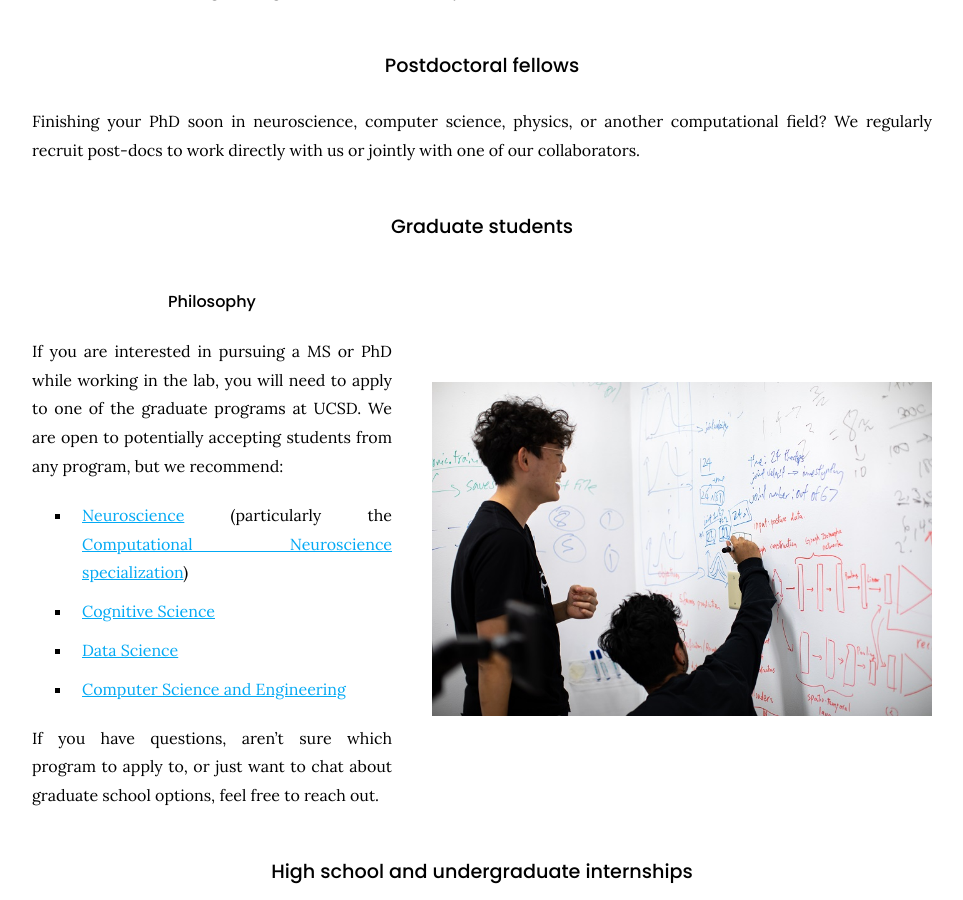
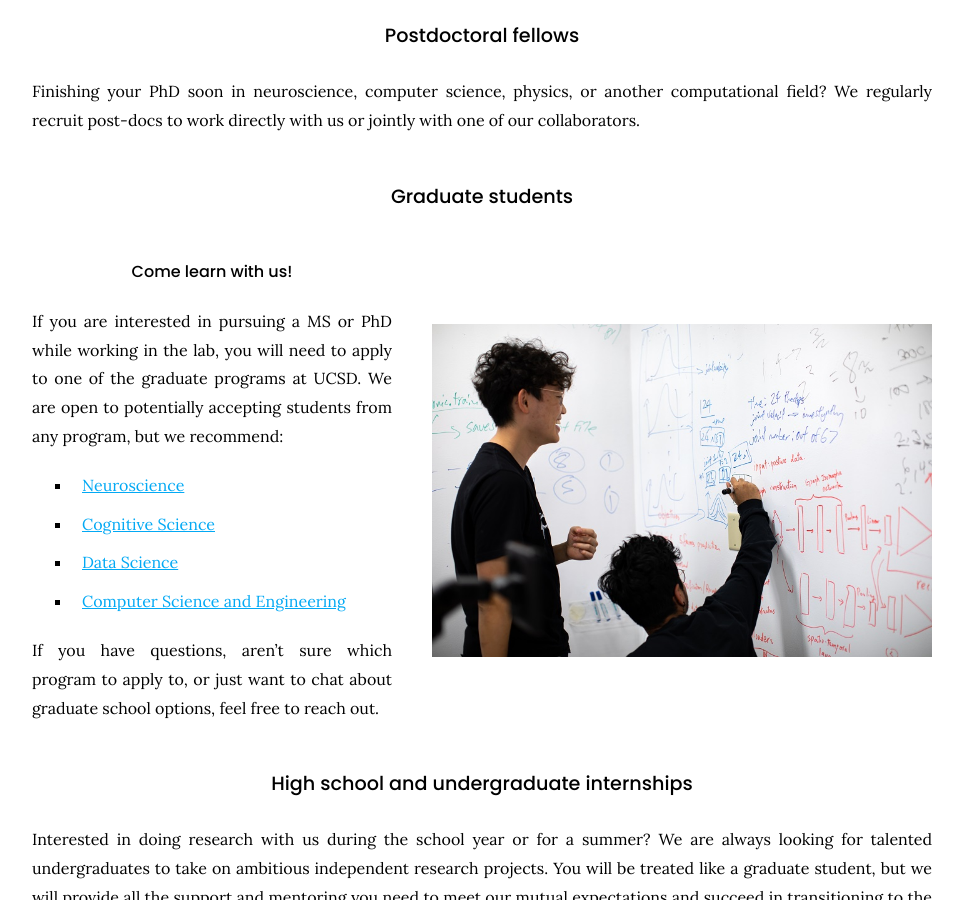
Before and after one commit to talmolab/lab-website, a Jekyll site: the page built from join/index.md, in a window 1280 px wide and 900 px high, scrolled down 2863 px. Shown: the whole window, without its empty margins (158-1121 px from the left). Built offline with Jekyll 4.4.1, drawn with Linux system fonts in a browser that asks for light colours; nearby versions of some CDN libraries; some of the changed text lies outside the part shown.

Commit message:
More layout tweaks

```diff
--- a/join/index.md
+++ b/join/index.md
@@ -28,7 +28,7 @@
 {%
   include figure.html
   image="images/2024-09-05.action.jpg"
-  caption="The lab, ca. 2024. Photo credit: Chris Keeney"
+  headline="Philosophy"
   width="500px"
 %}
 
@@ -80,7 +80,7 @@
 {% capture text %}
 If you are interested in pursuing a MS or PhD while working in the lab, you will need to apply to one of the graduate programs at UCSD. We are open to potentially accepting students from any program, but we recommend:
 
-- [Neuroscience](https://neurograd.ucsd.edu/index.html) (particularly the [Computational Neuroscience specialization](https://neurograd.ucsd.edu/program/comp-neuro/index.html))
+- [Neuroscience](https://neurograd.ucsd.edu/index.html)
 - [Cognitive Science](https://cogsci.ucsd.edu/graduates/phd-program/index.html)
 - [Data Science](https://datascience.ucsd.edu/academics/graduate/admissions/)
 - [Computer Science and Engineering](https://cse.ucsd.edu/graduate/degree-programs)
@@ -90,7 +90,7 @@
 {%
   include feature.html
   image="images/lab-action.jpg"
-  headline="Philosophy"
+  headline="Come learn with us!"
   width="500px"
   text=text
 %}
```
